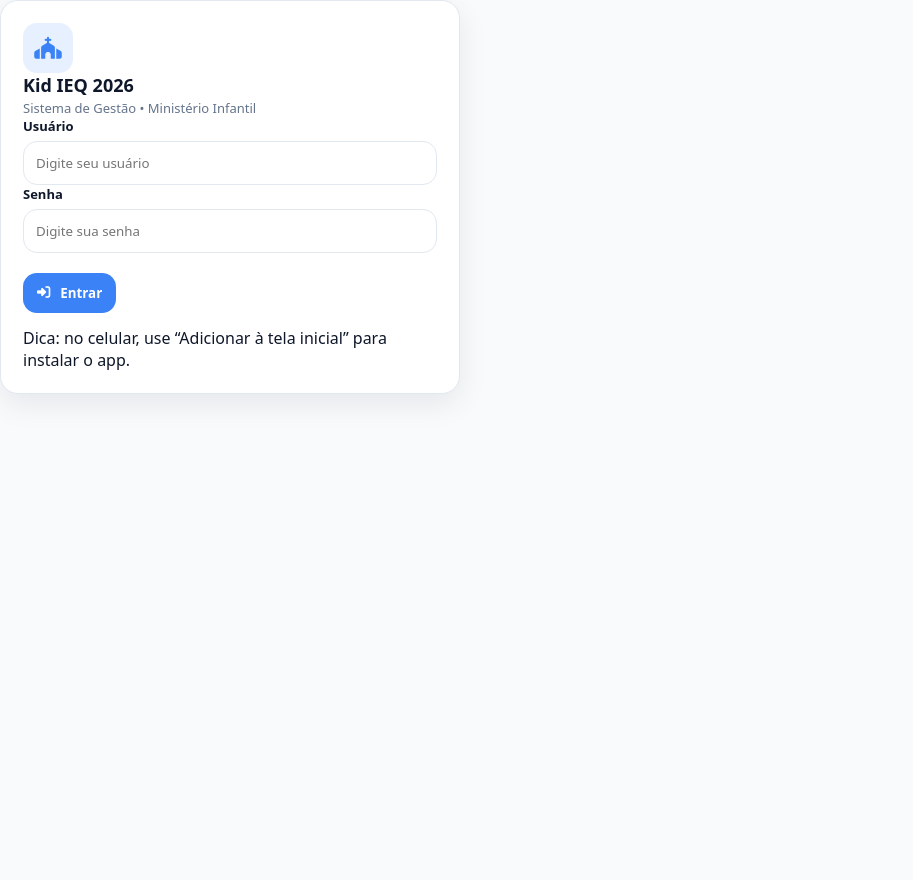
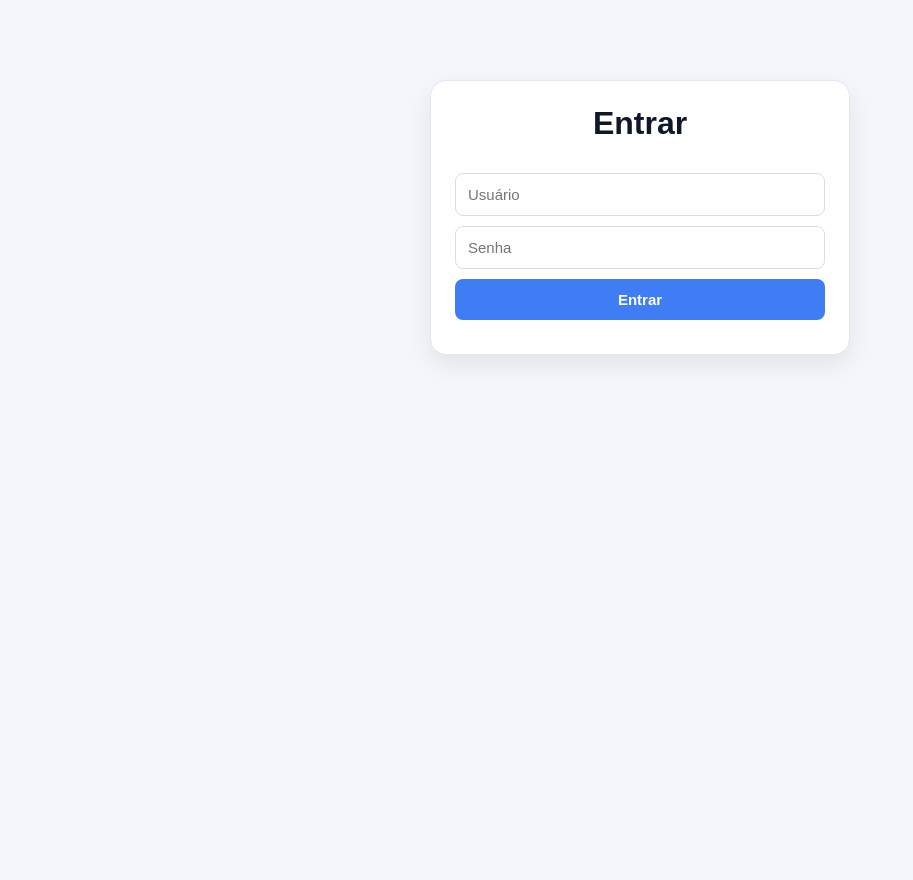
Before and after one commit to Xduckdeadx/kids, a Flask app: page / in a window 1280 px wide. Shown: the whole page, without its empty margins (0-913 px from the left). Before the commit the page ends 398 px from the top, so only its background shows below. Run offline with Flask 3, Linux system fonts and the light colour scheme; some libraries are stand-ins or nearby versions.

Commit message:
Update index.html

```diff
--- a/templates/index.html
+++ b/templates/index.html
@@ -2,236 +2,179 @@
 <html lang="pt-BR">
 <head>
   <meta charset="UTF-8" />
-  <meta name="viewport" content="width=device-width, initial-scale=1.0, maximum-scale=1.0, user-scalable=no" />
-  <title>Kid IEQ 2026 • IEQ Central</title>
+  <title>Kid IEQ 2026</title>
+
+  <meta name="viewport" content="width=device-width, initial-scale=1" />
+  <meta name="theme-color" content="#3f7df4" />
 
   <!-- PWA -->
   <link rel="manifest" href="/static/manifest.json" />
-  <meta name="theme-color" content="#3b82f6" />
-  <meta name="apple-mobile-web-app-capable" content="yes" />
-  <meta name="apple-mobile-web-app-status-bar-style" content="black-translucent" />
-
-  <!-- Ícones -->
-  <link rel="icon" href="/static/images/icon-192.png" />
   <link rel="apple-touch-icon" href="/static/images/icon-192.png" />
 
-  <!-- CSS (cache-bust) -->
+  <!-- CSS -->
   <link rel="stylesheet" href="/static/css/style.css" />
 
-  <!-- Font Awesome -->
-  <link rel="stylesheet" href="https://cdnjs.cloudflare.com/ajax/libs/font-awesome/6.4.0/css/all.min.css" />
+  <style>
+    body {
+      margin: 0;
+      font-family: Arial, Helvetica, sans-serif;
+      background: #f4f6fb;
+    }
+
+    .card {
+      background: #fff;
+      border-radius: 16px;
+      box-shadow: 0 10px 25px rgba(0,0,0,.08);
+      padding: 24px;
+      max-width: 420px;
+      margin: auto;
+    }
+
+    h1 {
+      margin-top: 0;
+      text-align: center;
+    }
+
+    input, button {
+      width: 100%;
+      padding: 12px;
+      margin-top: 10px;
+      border-radius: 8px;
+      border: 1px solid #ddd;
+      font-size: 15px;
+    }
+
+    button {
+      background: #3f7df4;
+      color: #fff;
+      border: none;
+      cursor: pointer;
+      font-weight: bold;
+    }
+
+    button:hover {
+      opacity: 0.9;
+    }
+
+    #login-msg {
+      margin-top: 10px;
+      color: red;
+      text-align: center;
+    }
+
+    /* Loading */
+    .loading {
+      position: fixed;
+      inset: 0;
+      background: #f4f6fb;
+      display: flex;
+      align-items: center;
+      justify-content: center;
+      z-index: 9999;
+    }
+
+    .loading-box {
+      background: #fff;
+      padding: 32px;
+      border-radius: 20px;
+      text-align: center;
+      width: 320px;
+      box-shadow: 0 10px 25px rgba(0,0,0,.1);
+    }
+
+    .spinner {
+      width: 40px;
+      height: 40px;
+      border: 4px solid #ddd;
+      border-top-color: #3f7df4;
+      border-radius: 50%;
+      animation: spin 1s linear infinite;
+      margin: 0 auto 16px;
+    }
+
+    @keyframes spin {
+      to { transform: rotate(360deg); }
+    }
+
+    /* App */
+    #app {
+      display: none;
+      padding: 24px;
+    }
+
+    .top {
+      display: flex;
+      justify-content: space-between;
+      align-items: center;
+      margin-bottom: 24px;
+    }
+  </style>
 </head>
 <body>
 
 <!-- LOADING -->
 <div id="loading" class="loading">
-    <div class="loading-card">
+  <div class="loading-box">
     <div class="spinner"></div>
     <h2>Kid IEQ 2026</h2>
-      <p class="muted">IEQ Central • Ministério Infantil</p>
-      <p id="loading-status" class="muted">Iniciando...</p>
+    <p>IEQ Central • Ministério Infantil</p>
+    <strong>Iniciando...</strong>
   </div>
 </div>
 
 <!-- LOGIN -->
-  <div id="login" class="screen" style="display:none;">
-    <div class="login-wrap">
-      <div class="login-card">
-        <div class="login-brand">
-          <div class="brand-icon"><i class="fa-solid fa-church"></i></div>
-          <div>
-            <div class="brand-title">Kid IEQ 2026</div>
-            <div class="brand-sub">Sistema de Gestão • Ministério Infantil</div>
+<div id="login" class="card" style="display:none; margin-top:80px;">
+  <h1>Entrar</h1>
+
+  <input
+    id="login-user"
+    type="text"
+    placeholder="Usuário"
+    autocomplete="username"
+  />
+
+  <input
+    id="login-pass"
+    type="password"
+    placeholder="Senha"
+    autocomplete="current-password"
+  />
+
+  <button id="btn-login">Entrar</button>
+
+  <div id="login-msg"></div>
+</div>
+
+<!-- APP -->
+<div id="app">
+  <div class="top">
+    <h2>IEQ Central</h2>
+    <button onclick="Auth.logout()">Sair</button>
+  </div>
+
+  <div class="card">
+    <h3>Bem-vindo 👋</h3>
+    <p>O sistema está ativo e pronto para uso.</p>
+    <p>
+      Agora você já pode:
+      <ul>
+        <li>Iniciar aulas</li>
+        <li>Fazer check-in de alunos</li>
+        <li>Consultar histórico</li>
+      </ul>
+    </p>
   </div>
 </div>
 
-        <div class="field">
-          <label>Usuário</label>
-          <input id="login-user" autocomplete="username" placeholder="Digite seu usuário" />
-        </div>
+<!-- JS -->
+<script src="/static/js/app.js"></script>
 
-        <div class="field">
-          <label>Senha</label>
-          <input id="login-pass" type="password" autocomplete="current-password" placeholder="Digite sua senha" />
-        </div>
+<!-- Service Worker -->
+<script>
+  if ("serviceWorker" in navigator) {
+    navigator.serviceWorker.register("/sw.js");
+  }
+</script>
 
-        <div id="login-msg" class="hint" style="min-height:18px;"></div>
-
-        <button id="btn-login" class="btn btn-primary btn-block">
-          <i class="fa-solid fa-right-to-bracket"></i> Entrar
-        </button>
-
-        <div class="login-foot">
-          <div class="muted">Dica: no celular, use “Adicionar à tela inicial” para instalar o app.</div>
-        </div>
-      </div>
-    </div>
-  </div>
-
-  <!-- APP -->
-  <div id="app" class="app" style="display:none;">
-    <!-- SIDEBAR -->
-    <aside class="sidebar">
-      <div class="side-top">
-        <div class="side-user">
-          <div class="avatar" id="user-avatar"><i class="fa-solid fa-user"></i></div>
-          <div class="u-meta">
-            <div id="user-name" class="u-name">Usuário</div>
-            <div id="user-role" class="u-role">membro</div>
-          </div>
-        </div>
-      </div>
-
-      <nav class="side-nav">
-        <button class="side-item active" data-page="home"><i class="fa-solid fa-house"></i> Início</button>
-        <button class="side-item" data-page="alunos"><i class="fa-solid fa-child"></i> Alunos</button>
-        <button class="side-item" data-page="equipe"><i class="fa-solid fa-users"></i> Equipe</button>
-        <button class="side-item" data-page="mural"><i class="fa-solid fa-bullhorn"></i> Mural</button>
-        <button class="side-item" data-page="aulas"><i class="fa-solid fa-chalkboard-teacher"></i> Aulas</button>
-        <button class="side-item" data-page="historico"><i class="fa-solid fa-clock-rotate-left"></i> Histórico</button>
-        <button class="side-item" data-page="config"><i class="fa-solid fa-gear"></i> Configurações</button>
-      </nav>
-
-      <div class="side-bottom">
-        <div class="muted small">Kid IEQ 2026 • IEQ Central</div>
-      </div>
-    </aside>
-
-    <!-- MAIN -->
-    <main class="main">
-      <!-- TOPBAR -->
-      <header class="topbar">
-        <div class="top-left">
-          <button id="btn-toggle-side" class="iconbtn" title="Menu">
-            <i class="fa-solid fa-bars"></i>
-          </button>
-          <div class="titles">
-            <div id="page-title" class="page-title">Início</div>
-            <div id="page-sub" class="page-sub">Resumo do sistema</div>
-          </div>
-        </div>
-
-        <div class="top-right">
-          <button id="btn-sync" class="iconbtn" title="Atualizar">
-            <i class="fa-solid fa-rotate"></i>
-          </button>
-          <button id="btn-theme" class="iconbtn" title="Tema">
-            <i class="fa-solid fa-moon"></i>
-          </button>
-          <button id="btn-logout" class="iconbtn danger" title="Sair">
-            <i class="fa-solid fa-right-from-bracket"></i>
-          </button>
-        </div>
-      </header>
-
-      <!-- PAGES -->
-      <section id="page-home" class="page">
-        <div class="stats-grid">
-          <div class="stat-card">
-            <div class="stat-ico"><i class="fa-solid fa-child"></i></div>
-            <div class="stat-val" id="stat-alunos">0</div>
-            <div class="stat-lbl">Alunos</div>
-          </div>
-          <div class="stat-card">
-            <div class="stat-ico"><i class="fa-solid fa-users"></i></div>
-            <div class="stat-val" id="stat-equipe">0</div>
-            <div class="stat-lbl">Equipe</div>
-          </div>
-          <div class="stat-card">
-            <div class="stat-ico"><i class="fa-solid fa-bullhorn"></i></div>
-            <div class="stat-val" id="stat-avisos">0</div>
-            <div class="stat-lbl">Avisos</div>
-          </div>
-        </div>
-
-        <div class="card">
-          <div class="card-title">Avisos fixados</div>
-          <div id="home-pinned" class="list"></div>
-        </div>
-
-        <div class="grid3" style="margin-top:14px;">
-          <button class="btn btn-outline" onclick="APP.go('alunos')">
-            <i class="fa-solid fa-child"></i> Alunos
-          </button>
-          <button class="btn btn-outline" onclick="APP.go('equipe')">
-            <i class="fa-solid fa-users"></i> Equipe
-          </button>
-          <button class="btn btn-primary" onclick="APP.go('aulas')">
-            <i class="fa-solid fa-chalkboard-teacher"></i> Iniciar aula
-          </button>
-        </div>
-      </section>
-
-      <section id="page-alunos" class="page" style="display:none;">
-        <div class="toolbar">
-          <input id="q-alunos" placeholder="Buscar aluno..." />
-          <button id="btn-buscar-alunos" class="btn btn-outline"><i class="fa-solid fa-magnifying-glass"></i> Buscar</button>
-          <button id="btn-novo-aluno" class="btn btn-success"><i class="fa-solid fa-plus"></i> Novo</button>
-        </div>
-        <div id="list-alunos" class="list"></div>
-      </section>
-
-      <section id="page-equipe" class="page" style="display:none;">
-        <div class="toolbar">
-          <input id="q-users" placeholder="Buscar membro..." />
-          <button id="btn-buscar-users" class="btn btn-outline"><i class="fa-solid fa-magnifying-glass"></i> Buscar</button>
-          <button id="btn-novo-user" class="btn btn-success"><i class="fa-solid fa-plus"></i> Novo</button>
-        </div>
-        <div id="equipe-hint" class="hint"></div>
-        <div id="list-users" class="list"></div>
-      </section>
-
-      <section id="page-mural" class="page" style="display:none;">
-        <div class="toolbar">
-          <button id="btn-novo-aviso" class="btn btn-primary"><i class="fa-solid fa-plus"></i> Novo aviso</button>
-        </div>
-        <div id="list-avisos" class="list"></div>
-      </section>
-
-      <section id="page-aulas" class="page" style="display:none;"></section>
-      <section id="page-historico" class="page" style="display:none;"></section>
-
-      <section id="page-config" class="page" style="display:none;">
-        <div class="card config">
-          <div class="config-row">
-            <div>
-              <div class="cfg-title">Tema escuro</div>
-              <div class="cfg-sub">Ativar/desativar o modo escuro</div>
-            </div>
-            <label class="switch">
-              <input type="checkbox" id="dark-toggle" />
-              <span class="slider"></span>
-            </label>
-          </div>
-
-          <div class="config-row">
-            <div>
-              <div class="cfg-title">Sobre</div>
-              <div class="cfg-sub">Informações do aplicativo</div>
-            </div>
-            <button id="btn-about" class="btn btn-outline"><i class="fa-solid fa-circle-info"></i> Abrir</button>
-          </div>
-
-          <div class="config-row">
-            <div>
-              <div class="cfg-title">Limpar cache local</div>
-              <div class="cfg-sub">Remove dados do navegador (não apaga servidor)</div>
-            </div>
-            <button id="btn-clear" class="btn btn-outline"><i class="fa-solid fa-trash"></i> Limpar</button>
-          </div>
-        </div>
-      </section>
-
-      <footer class="footer">
-        <small>© 2026 IEQ Central • Kid IEQ 2026</small>
-      </footer>
-    </main>
-  </div>
-
-  <!-- MODAL ROOT -->
-  <div id="modal-root"></div>
-
-  <!-- JS (cache-bust) -->
-  <script src="/static/js/app.js"></script>
 </body>
 </html>
```
Lines whose indentation alone changed are shown as unchanged.
